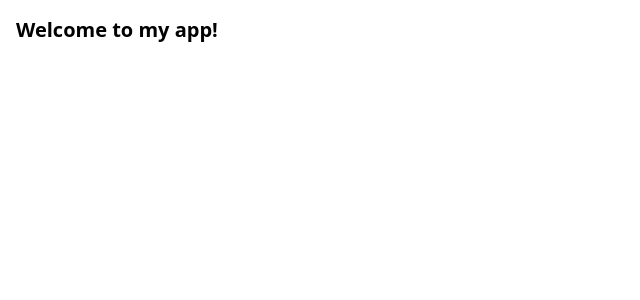
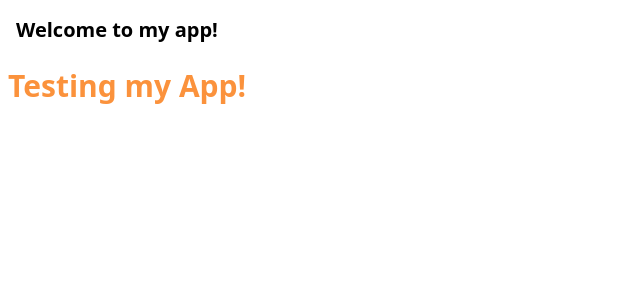
Before and after one commit to joaovicsa/instagram-project, a React (Vite) app in the folder instagram-alike/: page / in a window 1280 px wide. Shown: the top 300 px of the page, without its empty margins (0-640 px from the left). Built offline with nearby package versions, Linux system fonts and the light colour scheme.

Commit message:
feat: adding a Test Component to verify tailwind

```diff
--- a/instagram-alike/src/main.tsx
+++ b/instagram-alike/src/main.tsx
@@ -1,10 +1,13 @@
+/** @format */
+
 import React from 'react'
 import ReactDOM from 'react-dom/client'
 import App from './App.tsx'
-import './index.css'
+import Test from './test.tsx'
 
 ReactDOM.createRoot(document.getElementById('root')!).render(
   <React.StrictMode>
     <App />
-  </React.StrictMode>,
+    <Test />
+  </React.StrictMode>
 )
--- /dev/null
+++ b/instagram-alike/src/test.tsx
@@ -0,0 +1,13 @@
+/** @format */
+
+import './index.css'
+
+function Test() {
+  return (
+    <div className="container mx-auto p-2">
+      <h1 className="text-3xl font-bold text-orange-400">Testing my App!</h1>
+    </div>
+  )
+}
+
+export default Test
```
